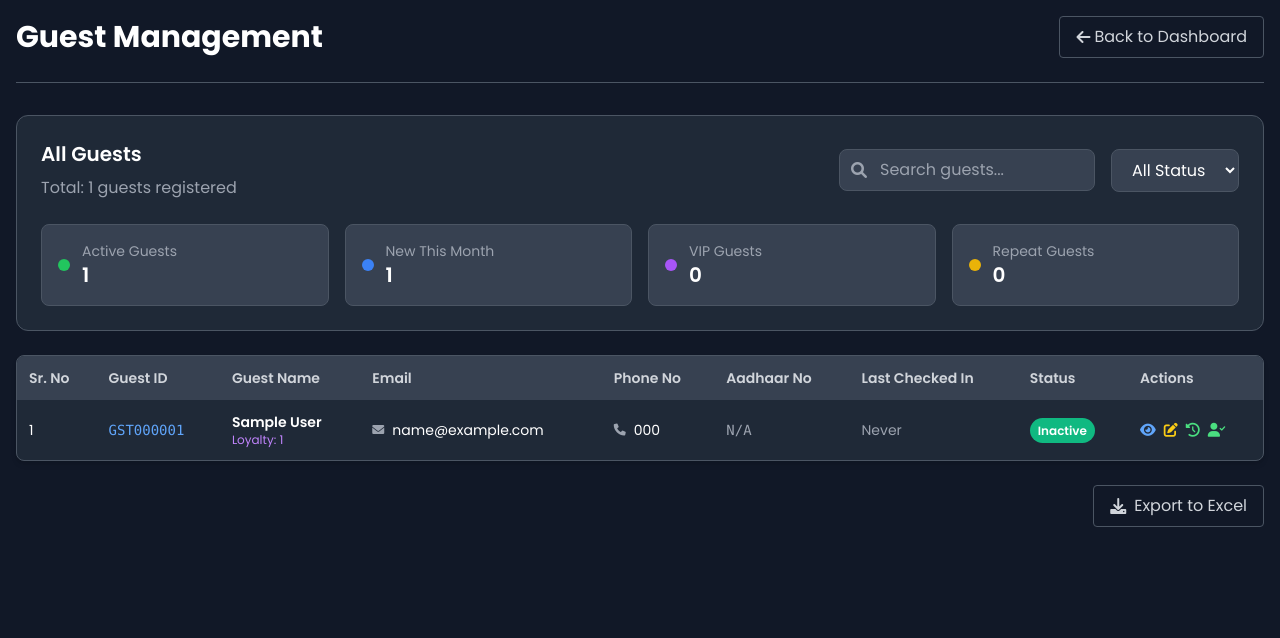
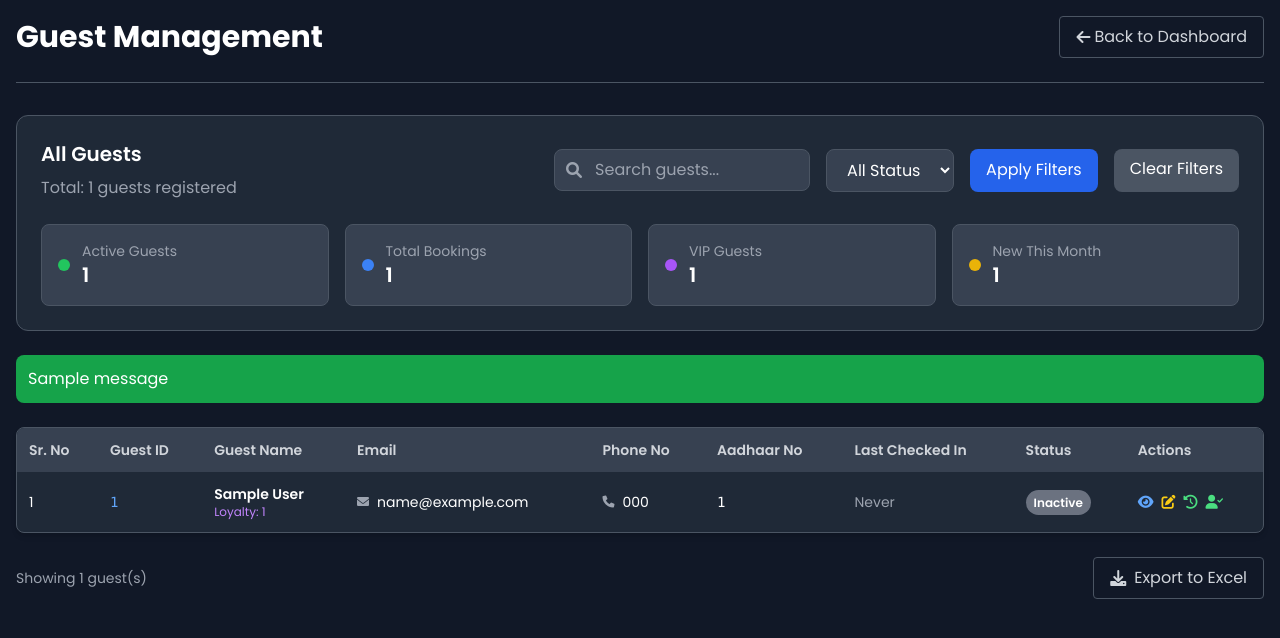
Before and after one commit to sirajsayyed06/hotel_management, a Django app: template templates/guest.html in a window 1280 px wide. Shown: the top 638 px of the page. Run offline with Django 3.2, Linux system fonts and the light colour scheme; the template is opened without the code that fills it: most values are stand-ins (such as "Sample title", 1, 10 or a date in 2020); one stand-in notice (Sample message) is shown; some libraries are stand-ins or nearby versions.

Commit message:
Update guest.html

```diff
--- a/templates/guest.html
+++ b/templates/guest.html
@@ -92,31 +92,43 @@
                 </div>
 
                 <!-- Search and Filter -->
-                <div class="flex flex-wrap gap-4 mt-4 lg:mt-0">
+                <form method="GET" action="{% url 'guest_view' %}" class="flex flex-wrap gap-4 mt-4 lg:mt-0">
                     <div class="relative">
-                        <input type="text" id="guestSearch" placeholder="Search guests..."
+                        <input type="text" name="search" value="{{ search_query }}" placeholder="Search guests..."
                             class="pl-10 pr-4 py-2 border border-gray-600 rounded-lg bg-gray-700 text-white focus:ring-2 focus:ring-blue-500 focus:border-transparent transition-colors w-64">
                         <i class="fas fa-search absolute left-3 top-1/2 transform -translate-y-1/2 text-gray-400"></i>
                     </div>
 
-                    <select id="statusFilter"
+                    <select name="status"
                         class="px-4 py-2 border border-gray-600 rounded-lg bg-gray-700 text-white focus:ring-2 focus:ring-blue-500 focus:border-transparent">
-                        <option value="all">All Status</option>
-                        <option value="active">Active</option>
-                        <option value="inactive">Inactive</option>
-                        <option value="vip">VIP</option>
+                        <option value="all" {% if status_filter == 'all' %}selected{% endif %}>All Status</option>
+                        <option value="active" {% if status_filter == 'active' %}selected{% endif %}>Active</option>
+                        <option value="inactive" {% if status_filter == 'inactive' %}selected{% endif %}>Inactive</option>
+                        <option value="vip" {% if status_filter == 'vip' %}selected{% endif %}>VIP</option>
                     </select>
-                </div>
+
+                    <button type="submit"
+                        class="px-4 py-2 bg-blue-600 hover:bg-blue-700 rounded-lg transition-colors">
+                        Apply Filters
+                    </button>
+
+                    {% if search_query or status_filter != 'all' %}
+                    <a href="{% url 'guest_view' %}"
+                        class="px-4 py-2 bg-gray-600 hover:bg-gray-700 rounded-lg transition-colors">
+                        Clear Filters
+                    </a>
+                    {% endif %}
+                </form>
             </div>
 
-            <!-- Quick Stats -->
+            <!-- Quick Stats - FIXED VERSION -->
             <div class="grid grid-cols-1 md:grid-cols-4 gap-4">
                 <div class="bg-gray-700 rounded-lg p-4 border border-gray-600">
                     <div class="flex items-center">
                         <div class="w-3 h-3 bg-green-500 rounded-full mr-3"></div>
                         <div>
                             <p class="text-sm text-gray-400">Active Guests</p>
-                            <p class="text-xl font-semibold">{{ guests.count }}</p>
+                            <p class="text-xl font-semibold">{{ active_guests_count }}</p>
                         </div>
                     </div>
                 </div>
@@ -124,11 +136,8 @@
                     <div class="flex items-center">
                         <div class="w-3 h-3 bg-blue-500 rounded-full mr-3"></div>
                         <div>
-                            <p class="text-sm text-gray-400">New This Month</p>
-                            <p class="text-xl font-semibold">
-                                {% now "n" as current_month %}
-                                {{ guests|length }} {# Simplified - you can add month filter later #}
-                            </p>
+                            <p class="text-sm text-gray-400">Total Bookings</p>
+                            <p class="text-xl font-semibold">{{ total_bookings_count }}</p>
                         </div>
                     </div>
                 </div>
@@ -137,7 +146,7 @@
                         <div class="w-3 h-3 bg-purple-500 rounded-full mr-3"></div>
                          <div>
                             <p class="text-sm text-gray-400">VIP Guests</p>
-                            <p class="text-xl font-semibold">0</p>
+                            <p class="text-xl font-semibold">{{ vip_guests_count }}</p>
                         </div>
                     </div>
                 </div>
@@ -145,13 +154,25 @@
                     <div class="flex items-center">
                         <div class="w-3 h-3 bg-yellow-500 rounded-full mr-3"></div>
                         <div>
-                            <p class="text-sm text-gray-400">Repeat Guests</p>
-                            <p class="text-xl font-semibold">0</p>
+                            <p class="text-sm text-gray-400">New This Month</p>
+                            <p class="text-xl font-semibold">{{ new_this_month_count }}</p>
                         </div>
                     </div>
                 </div>
             </div>
         </div>
+
+        <!-- Display Messages -->
+        {% if messages %}
+        <div class="mb-6">
+            {% for message in messages %}
+            <div
+                class="p-3 rounded-lg {% if message.tags == 'error' %}bg-red-600{% else %}bg-green-600{% endif %} text-white">
+                {{ message }}
+            </div>
+            {% endfor %}
+        </div>
+        {% endif %}
 
         <!-- Guests Table -->
         <div class="bg-gray-800 rounded-lg border border-gray-600 shadow-md overflow-hidden">
@@ -172,10 +193,10 @@
                     </thead>
                     <tbody class="divide-y divide-gray-600">
                         {% for guest in guests %}
-                        <tr class="hover:bg-gray-700 transition-colors guest-row">
+                        <tr class="hover:bg-gray-700 transition-colors guest-row" data-guest-id="{{ guest.guest_id }}">
                             <td class="p-3 text-sm font-medium">{{ forloop.counter }}</td>
                             <td class="p-3 text-sm font-mono text-blue-400">
-                                GST{{ guest.guest_id|stringformat:"06d" }}
+                                {{ guest.guest_id }}
                             </td>
                             <td class="p-3 text-sm">
                                 <div class="font-semibold">{{ guest.first_name }} {{ guest.last_name }}</div>
@@ -196,54 +217,58 @@
                                 </div>
                             </td>
                             <td class="p-3 text-sm font-mono">
-                                {% with guest.bookings.first.checkin_set.first as latest_checkin %}
-                                {% if latest_checkin and latest_checkin.id_proof_number %}
-                                {{ latest_checkin.id_proof_number }}
+                                {% if guest.id_proof_number %}
+                                    {{ guest.id_proof_number }}
                                 {% else %}
                                     <span class="text-gray-400">N/A</span>
                                 {% endif %}
-                                {% endwith %}
                             </td>
                             <td class="p-3 text-sm">
-                                {% with guest.bookings.first.checkin_set.first as latest_checkin %}
-                                {% if latest_checkin and latest_checkin.actual_check_in %}
+                                {% with guest.last_checkin as latest_checkin %}
+                                    {% if latest_checkin %}
                                         <div class="font-semibold">{{ latest_checkin.actual_check_in|date:"M d, Y" }}</div>
                                         <div class="text-xs text-gray-400">{{ latest_checkin.actual_check_in|date:"H:i" }}</div>
+                                        <div class="text-xs text-blue-400">Room {{ latest_checkin.booking.room.room_number }}</div>
                                     {% else %}
                                         <span class="text-gray-400">Never</span>
                                     {% endif %}
                                 {% endwith %}
                             </td>
                             <td class="p-3 text-sm">
-                                <span class="px-2 py-1 rounded-full text-xs font-semibold status-active">
+                                <span class="px-2 py-1 rounded-full text-xs font-semibold {% if guest.is_active %}status-active{% else %}status-inactive{% endif %}">
                                     {% if guest.is_active %}Active{% else %}Inactive{% endif %}
                                 </span>
                             </td>
                             <td class="p-3 text-sm">
                                 <div class="flex space-x-2">
-                                    <button class="text-blue-400 hover:text-blue-300 transition-colors"
-                                        title="View Details" onclick="viewGuestDetails('{{ guest.guest_id }}')">
+                                    <a href="{% url 'guest_detail' guest.guest_id %}"
+                                       class="text-blue-400 hover:text-blue-300 transition-colors"
+                                       title="View Details">
                                         <i class="fas fa-eye"></i>
-                                    </button>
+                                    </a>
                                     <button class="text-yellow-400 hover:text-yellow-300 transition-colors"
                                         title="Edit Guest" onclick="editGuest('{{ guest.guest_id }}')">
                                         <i class="fas fa-edit"></i>
                                     </button>
-                                    <button class="text-green-400 hover:text-green-300 transition-colors"
-                                        title="Booking History" onclick="viewBookings('{{ guest.guest_id }}')">
+                                    <a href="{% url 'guest_detail' guest.guest_id %}"
+                                       class="text-green-400 hover:text-green-300 transition-colors"
+                                       title="Booking History">
                                         <i class="fas fa-history"></i>
-                                    </button>
+                                    </a>
+                                    <form method="POST" action="{% url 'toggle_guest_status' guest.guest_id %}" class="inline">
+                                        {% csrf_token %}
                                         {% if guest.is_active %}
-                                    <button class="text-red-400 hover:text-red-300 transition-colors" title="Deactivate"
-                                        onclick="deactivateGuest('{{ guest.guest_id }}')">
+                                        <button type="submit" class="text-red-400 hover:text-red-300 transition-colors" title="Deactivate"
+                                                onclick="return confirm('Are you sure you want to deactivate this guest?')">
                                             <i class="fas fa-user-slash"></i>
                                         </button>
                                         {% else %}
-                                    <button class="text-green-400 hover:text-green-300 transition-colors"
-                                        title="Activate" onclick="activateGuest('{{ guest.guest_id }}')">
+                                        <button type="submit" class="text-green-400 hover:text-green-300 transition-colors" title="Activate"
+                                                onclick="return confirm('Are you sure you want to activate this guest?')">
                                             <i class="fas fa-user-check"></i>
                                         </button>
                                         {% endif %}
+                                    </form>
                                 </div>
                             </td>
                         </tr>
@@ -260,7 +285,10 @@
             </div>
         </div>
 
-        <div class="mt-6 flex justify-end">
+        <div class="mt-6 flex justify-between items-center">
+            <div class="text-gray-400 text-sm">
+                Showing {{ guests.count }} guest(s)
+            </div>
             <button onclick="exportGuests()"
                 class="inline-flex items-center px-4 py-2 border border-gray-600 text-gray-300 rounded hover:bg-gray-700 transition-colors">
                 <i class="fas fa-download mr-2"></i>
@@ -270,7 +298,8 @@
     </div>
 
     <script>
-        document.getElementById('guestSearch').addEventListener('input', function (e) {
+        // Client-side search as backup
+        document.getElementById('guestSearch')?.addEventListener('input', function (e) {
             const searchTerm = e.target.value.toLowerCase();
             const rows = document.querySelectorAll('.guest-row');
 
@@ -284,65 +313,28 @@
             });
         });
 
-        document.getElementById('statusFilter').addEventListener('change', function (e) {
-            const status = e.target.value;
-            const rows = document.querySelectorAll('.guest-row');
-
-            rows.forEach(row => {
-                if (status === 'all') {
-                    row.style.display = '';
-                } else {
-                    const statusBadge = row.querySelector('span').textContent.toLowerCase();
-                    if (statusBadge.includes(status)) {
-                        row.style.display = '';
-                    } else {
-                        row.style.display = 'none';
-                    }
-                }
-            });
-        });
-
-        function viewGuestDetails(guestId) {
-            alert('View details for guest: ' + guestId);
-        }
-
         function editGuest(guestId) {
             alert('Edit guest: ' + guestId);
-        }
-
-        function viewBookings(guestId) {
-            alert('View booking history for guest: ' + guestId);
-        }
-
-        function deactivateGuest(guestId) {
-            if (confirm('Are you sure you want to deactivate this guest?')) {
-                alert('Deactivating guest: ' + guestId);
-            }
-        }
-
-        function activateGuest(guestId) {
-            if (confirm('Are you sure you want to activate this guest?')) {
-                alert('Activating guest: ' + guestId);
-            }
+            // You can implement edit functionality here
         }
 
         function exportGuests() {
             alert('Exporting guests to Excel...');
+            // Implement export functionality
         }
 
+        // Row click to view details
         document.addEventListener('DOMContentLoaded', function () {
             const rows = document.querySelectorAll('.guest-row');
             rows.forEach(row => {
                 row.addEventListener('click', function (e) {
-                    if (!e.target.closest('button') && !e.target.closest('a')) {
-                        const guestId = this.querySelector('td:nth-child(2)').textContent.trim();
-                        viewGuestDetails(guestId.replace('GST', ''));
+                    if (!e.target.closest('button') && !e.target.closest('a') && !e.target.closest('form')) {
+                        const guestId = this.dataset.guestId;
+                        window.location.href = `/guest/${guestId}/`;
                     }
                 });
             });
         });
     </script>
 </body>
-
-
 </html>
```
Lines whose indentation alone changed are shown as unchanged.
